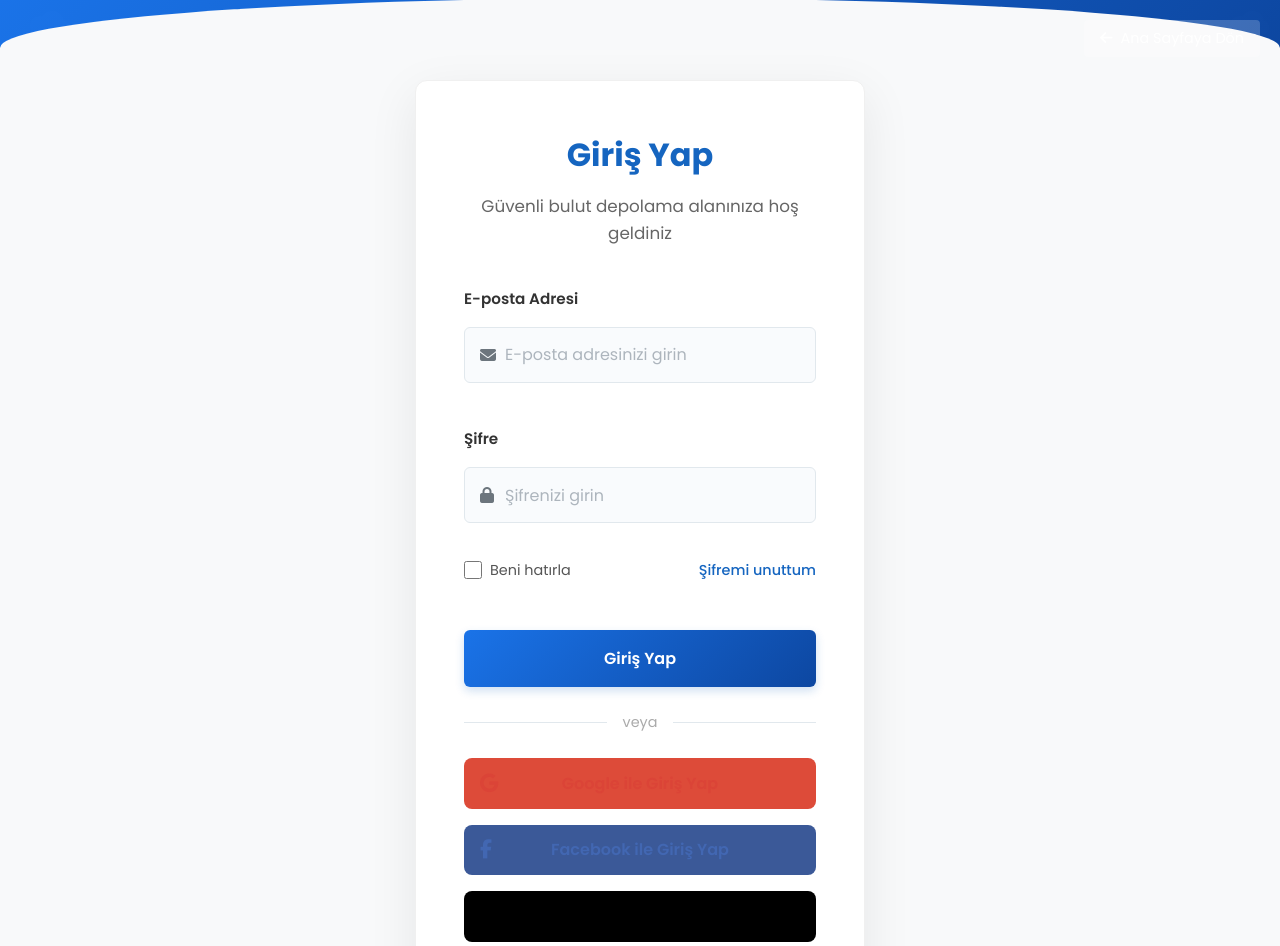
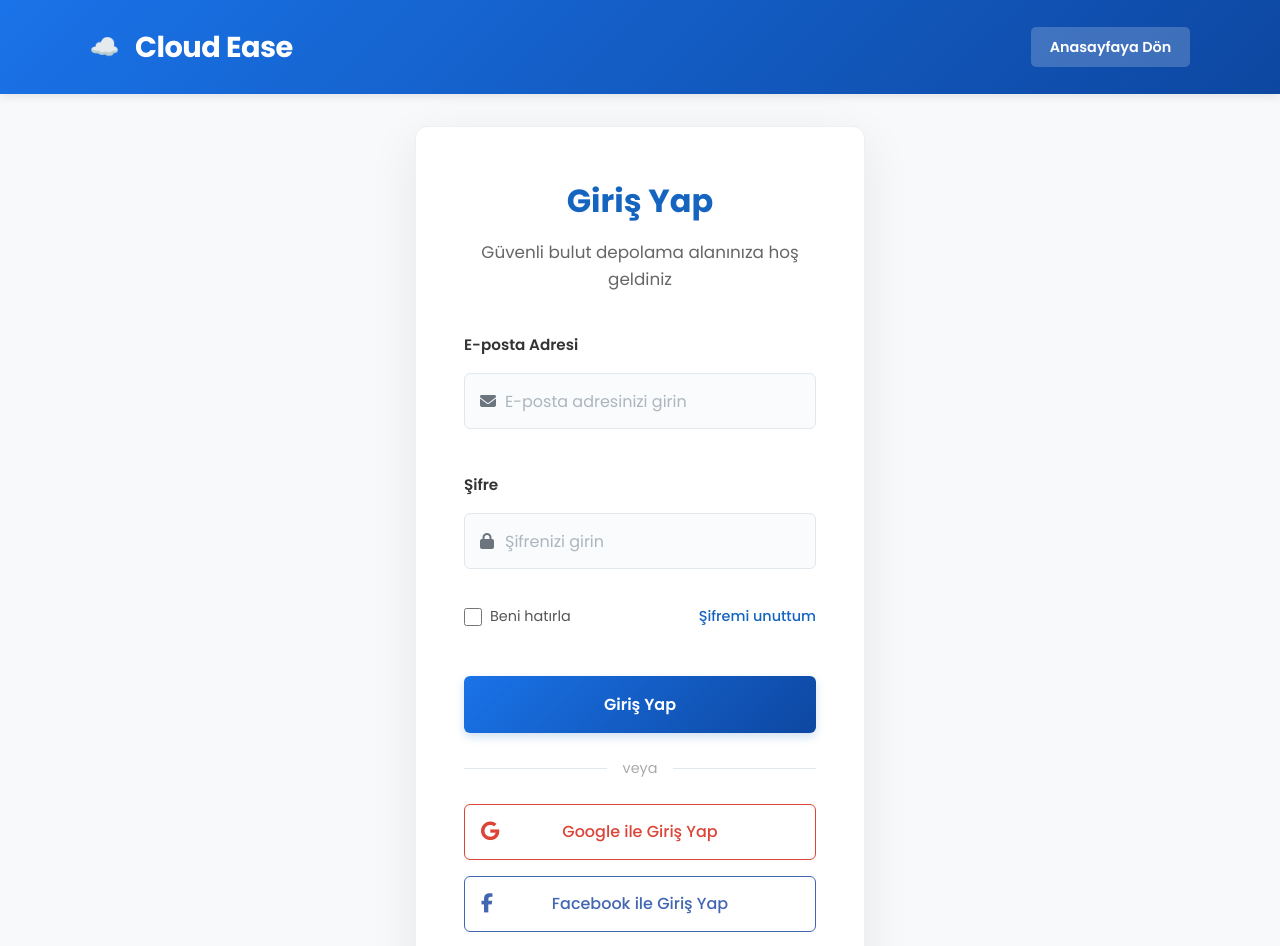
Before and after one commit to Cloud-Ease/cloud-ease-frontend, a React (Create React App) app: page /login in a window 1280 px wide. Shown: the top 946 px of the page. Built offline with nearby package versions, Linux system fonts and the light colour scheme; no server answers.

Commit message:
Refactor login and dashboard components for improved styling and functionality

```diff
--- a/src/CSS/Login.css
+++ b/src/CSS/Login.css
@@ -50,6 +50,7 @@
   padding: 2rem 1rem 4rem;
   background-color: #f8f9fa;
   position: relative;
+  margin-top: 0;
 }
 
 .login-form-container::before {
--- a/src/CSS/Navbar.css
+++ b/src/CSS/Navbar.css
@@ -9,12 +9,43 @@
   z-index: 100;
 }
 
+/* Special styling for login/signin pages */
+.login-container .navbar,
+.signin-container .navbar {
+  background: linear-gradient(135deg, #1a73e8 0%, #0d47a1 100%);
+  padding: 1.5rem 7%;
+}
+
+.login-container .navbar .logo,
+.signin-container .navbar .logo {
+  color: white;
+}
+
+.login-container .navbar .home-btn,
+.signin-container .navbar .home-btn {
+  background-color: rgba(255, 255, 255, 0.2);
+  color: white;
+  border: none;
+}
+
+.login-container .navbar .home-btn:hover,
+.signin-container .navbar .home-btn:hover {
+  background-color: rgba(255, 255, 255, 0.3);
+}
+
 .logo {
   font-size: 1.8rem;
   font-weight: 700;
   color: #4361ee;
   cursor: pointer;
   transition: color 0.3s;
+  display: flex;
+  align-items: center;
+}
+
+.cloud-icon {
+  margin-right: 8px;
+  font-size: 1.5rem;
 }
 
 .logo:hover {
--- a/src/CSS/SocialLoginButtons.css
+++ b/src/CSS/SocialLoginButtons.css
@@ -14,13 +14,20 @@
   justify-content: center;
   padding: 0.8rem;
   border-radius: 8px;
-  border: none;
   cursor: pointer;
-  font-weight: 600;
+  font-weight: 500;
   transition: all 0.3s;
   width: 100%;
-  color: white;
   position: relative;
+  background-color: white;
+  border: 1px solid #e1e8ed;
+}
+
+.social-login-btn:hover,
+.social-signin-btn:hover {
+  background-color: #f5f5f5;
+  border-color: #ccc;
+  transform: translateY(-2px);
 }
 
 .social-text {
@@ -35,27 +42,30 @@
 }
 
 .google-btn {
-  background-color: #dd4b39;
+  color: #db4437;
+  border-color: #db4437;
 }
 
 .google-btn:hover {
-  background-color: #c23321;
+  background-color: rgba(219, 68, 55, 0.08);
 }
 
 .facebook-btn {
-  background-color: #3b5998;
+  color: #4267b2;
+  border-color: #4267b2;
 }
 
 .facebook-btn:hover {
-  background-color: #2d4373;
+  background-color: rgba(66, 103, 178, 0.08);
 }
 
 .apple-btn {
-  background-color: #000;
+  color: #000;
+  border-color: #000;
 }
 
 .apple-btn:hover {
-  background-color: #333;
+  background-color: rgba(0, 0, 0, 0.05);
 }
 
 .social-login-btn:disabled,
--- a/src/Pages/Dashboard.js
+++ b/src/Pages/Dashboard.js
@@ -1,5 +1,5 @@
 import axios from 'axios';
-import { useState } from 'react';
+import { useEffect, useState } from 'react';
 import '../CSS/Dashboard/Dashboard.css';
 import DashboardHeader from '../components/Dashboard/DashboardHeader';
 import FileList from '../components/Dashboard/FileList';
@@ -47,6 +47,11 @@ function Dashboard() {
   const [loading, setLoading] = useState(false);
 
   const filesPerPage = 8;
+
+  // Arama işlemi yapıldığında console'a yazarak debug yapalım
+  useEffect(() => {
+    // Loglar silindi
+  }, [searchQuery]);
 
   // Dosya yükleme işlemini yönet
   const handleFileUpload = async (file) => {
@@ -102,14 +107,12 @@ function Dashboard() {
 
   // Kategori değişikliği işleyicisi
   const handleCategoryChange = (category) => {
-    console.log('Category changed to:', category);
     setSelectedCategory(category);
     setCurrentPage(1); // Kategori değiştiğinde ilk sayfaya dön
   };
 
   // Arama işleyicisi
   const handleSearch = (query) => {
-    console.log('Search query:', query);
     setSearchQuery(query);
     setCurrentPage(1); // Arama yapıldığında ilk sayfaya dön
   };
--- a/src/Pages/Login.js
+++ b/src/Pages/Login.js
@@ -1,12 +1,11 @@
-import { signInWithEmailAndPassword } from 'firebase/auth';
-import { auth, loginAndGetToken } from '../firebase';
-import React, { useState } from 'react';
+import { useState } from 'react';
 import { useNavigate } from 'react-router-dom';
 import '../CSS/Login.css';
+import BenefitsList from '../components/BenefitsList';
+import FormInput from '../components/FormInput';
 import Navbar from '../components/Navbar';
-import FormInput from '../components/FormInput';
 import SocialLoginButtons from '../components/SocialLoginButtons';
-import BenefitsList from '../components/BenefitsList';
+import { loginAndGetToken } from '../firebase';
 
 function Login() {
   const navigate = useNavigate();
@@ -37,23 +36,16 @@ function Login() {
     setLoginError('');
 
     try {
-      console.log('Login başlatılıyor...');
-
       // Firebase login fonksiyonunu çağır
       const token = await loginAndGetToken(formData.email, formData.password);
-      console.log('Login başarılı, token alındı');
 
       // Auth state event yayınla
       const authEvent = new CustomEvent('authStateChanged', {
         detail: { isAuthenticated: true },
       });
       window.dispatchEvent(authEvent);
-      console.log('Auth state event yayınlandı');
 
       // Başarılı giriş → doğrudan yönlendir
-      console.log("Dashboard'a yönlendiriliyor...");
-      // navigate('/dashboard-demo');
-
       // Doğrudan URL değiştirme
       window.location.href = '/dashboard-demo';
     } catch (error) {
@@ -65,7 +57,6 @@ function Login() {
 
   const handleSocialLogin = (provider) => {
     setIsLoading(true);
-    console.log(`Login with ${provider}`);
 
     // Simulate social login with timeout
     setTimeout(() => {
@@ -76,20 +67,14 @@ function Login() {
 
         // Token'ı localStorage'a kaydet
         localStorage.setItem('token', simulatedToken);
-        console.log('Sosyal giriş başarılı, token kaydedildi');
 
         // Auth state event yayınla
         const authEvent = new CustomEvent('authStateChanged', {
           detail: { isAuthenticated: true },
         });
         window.dispatchEvent(authEvent);
-        console.log('Auth state event yayınlandı');
 
         // Redirect to dashboard after "successful" social login
-        console.log("Dashboard'a yönlendiriliyor...");
-
-        // setIsLoading(false); // Burayı kaldıralım, yönlendirme yapılacak
-
         // navigate fonksiyonunu doğrudan çağıralım
         window.location.href = '/dashboard-demo'; // Doğrudan URL değiştirme
       } catch (error) {
@@ -109,11 +94,7 @@ function Login() {
 
   return (
     <div className="login-container">
-      <div className="login-header">
-        <button className="back-to-home" onClick={() => navigate('/')} aria-label="Ana sayfaya dön">
-          <i className="fas fa-arrow-left"></i> Ana Sayfaya Dön
-        </button>
-      </div>
+      <Navbar showAuthButtons={false} showHomeButton={true} />
       <div className="login-form-container">
         <div className="login-form-card">
           <h2>Giriş Yap</h2>
--- a/src/Pages/SignIn.js
+++ b/src/Pages/SignIn.js
@@ -4,6 +4,7 @@ import { useNavigate } from 'react-router-dom';
 import '../CSS/SignIn.css';
 import BenefitsList from '../components/BenefitsList';
 import FormInput from '../components/FormInput';
+import Navbar from '../components/Navbar';
 import PasswordStrengthMeter from '../components/PasswordStrengthMeter';
 import SocialLoginButtons from '../components/SocialLoginButtons';
 import { register } from '../firebase';
@@ -103,20 +104,15 @@ function SignIn() {
     try {
       // Firebase'den gelen token'ı alıyoruz
       const token = await register(formData.email, formData.password);
-      console.log('Firebase token alındı:', token ? 'Token var' : 'Token yok');
-      console.log('Token uzunluğu:', token ? token.length : 0);
-      console.log('Token başlangıç:', token ? token.substring(0, 20) + '...' : 'Yok');
 
       // Token'ı localStorage'a kaydediyoruz
       localStorage.setItem('token', token);
-      console.log("Token localStorage'a kaydedildi");
 
       // Auth state event yayınla
       const authEvent = new CustomEvent('authStateChanged', {
         detail: { isAuthenticated: true },
       });
       window.dispatchEvent(authEvent);
-      console.log('Auth state event yayınlandı');
 
       // Profil oluştur
       const auth = getAuth();
@@ -136,9 +132,6 @@ function SignIn() {
             Phone: '',
             AvatarUrl: '',
           };
-
-          console.log('Profil oluşturma verisi:', profileData);
-          console.log('JSON olarak:', JSON.stringify(profileData, null, 2));
 
           // Backend'e profil oluşturma isteği gönder
           const response = await fetch('http://localhost:5212/api/profile', {
@@ -161,19 +154,10 @@ function SignIn() {
               errorMessage = await response.text();
             }
 
-            console.error(`Profil oluşturulurken hata: ${response.status}`, errorMessage);
-            console.error('Request Headers:', {
-              Authorization: `Bearer ${token.substring(0, 10)}...`,
-              'Content-Type': 'application/json',
-            });
-            console.error('Request Body:', JSON.stringify(profileData));
             throw new Error(`Profil oluşturulurken hata: ${response.status} - ${errorMessage}`);
           }
 
           const responseData = await response.json();
-          console.log('Oluşturulan profil yanıtı:', responseData);
-          console.log('JSON olarak yanıt:', JSON.stringify(responseData, null, 2));
-          console.log('Profil başarıyla oluşturuldu');
         } catch (profileError) {
           console.error('Profil oluşturma hatası:', profileError);
           // Profil oluşturmada hata olsa bile devam ediyoruz
@@ -183,10 +167,8 @@ function SignIn() {
       // Token kaydedildiğinden emin olmak için kontrol et
       setTimeout(() => {
         if (localStorage.getItem('token')) {
-          console.log("Token başarıyla kaydedildi, dashboard'a yönlendiriliyor...");
           window.location.href = '/dashboard-demo'; // URL'yi doğrudan değiştir
         } else {
-          console.error('Token kaydedilemedi!');
           setSignupError('Kayıt işlemi tamamlanamadı. Lütfen tekrar deneyin.');
           setIsLoading(false);
         }
@@ -239,11 +221,7 @@ function SignIn() {
 
   return (
     <div className="signin-container">
-      <div className="signin-header">
-        <button className="back-to-home" onClick={() => navigate('/')} aria-label="Ana sayfaya dön">
-          <i className="fas fa-arrow-left"></i> Ana Sayfaya Dön
-        </button>
-      </div>
+      <Navbar showAuthButtons={false} showHomeButton={true} />
       <div className="signin-form-container">
         <div className="signin-form-card">
           <h2>Kayıt Ol</h2>
--- a/src/components/Dashboard/FileList.js
+++ b/src/components/Dashboard/FileList.js
@@ -134,6 +134,11 @@ function FileList({
       window.removeEventListener('fileUploaded', handleFileUploaded);
     };
   }, []);
+
+  // Arama sorgusu veya kategori değiştiğinde filtreleme yapılması için
+  useEffect(() => {
+    // Loglar silindi
+  }, [searchQuery, selectedCategory]);
 
   const toggleFileSelection = (fileId) => {
     const fileObj = localFiles.find((file) => file.id === fileId);
--- a/src/components/SocialLoginButtons.js
+++ b/src/components/SocialLoginButtons.js
@@ -1,12 +1,14 @@
-import React from 'react';
 import '../CSS/SocialLoginButtons.css';
 
 function SocialLoginButtons({ onSocialLogin, isSignUp = false, isLoading = false }) {
   const buttonText = isSignUp ? 'Kayıt Ol' : 'Giriş Yap';
-  const buttonClass = isSignUp ? 'social-signin-btn' : 'social-login-btn';
+
+  // Use the same CSS class for both login and signup to ensure consistency
+  const containerClass = 'social-signin';
+  const buttonClass = 'social-signin-btn';
 
   return (
-    <div className={`social-${isSignUp ? 'signin' : 'login'}`}>
+    <div className={containerClass}>
       <button
         className={`${buttonClass} google-btn`}
         onClick={() => onSocialLogin('google')}
```
Also changed, not shown: src/CSS/SignIn.css (+1 -40 lines), src/components/Dashboard/DashboardHeader.js (+6 -5 lines), src/components/Navbar.js (+3 -16 lines).
